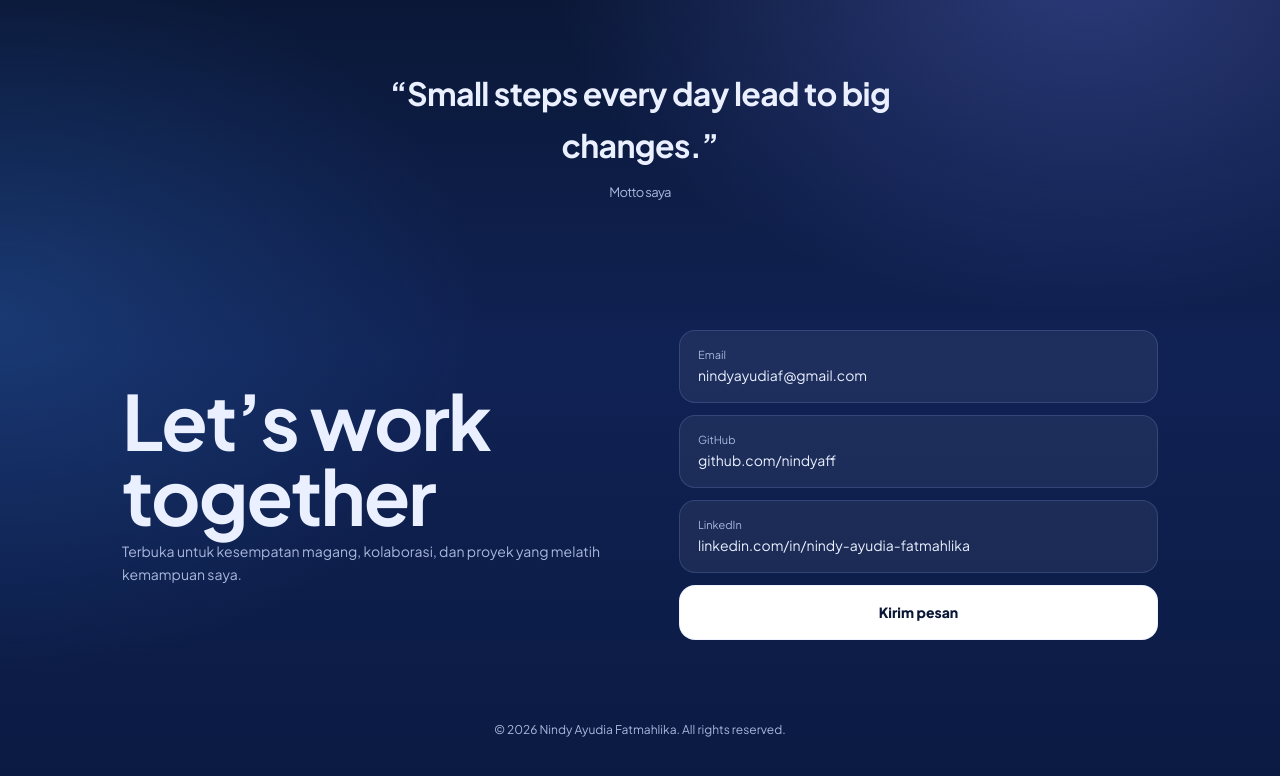
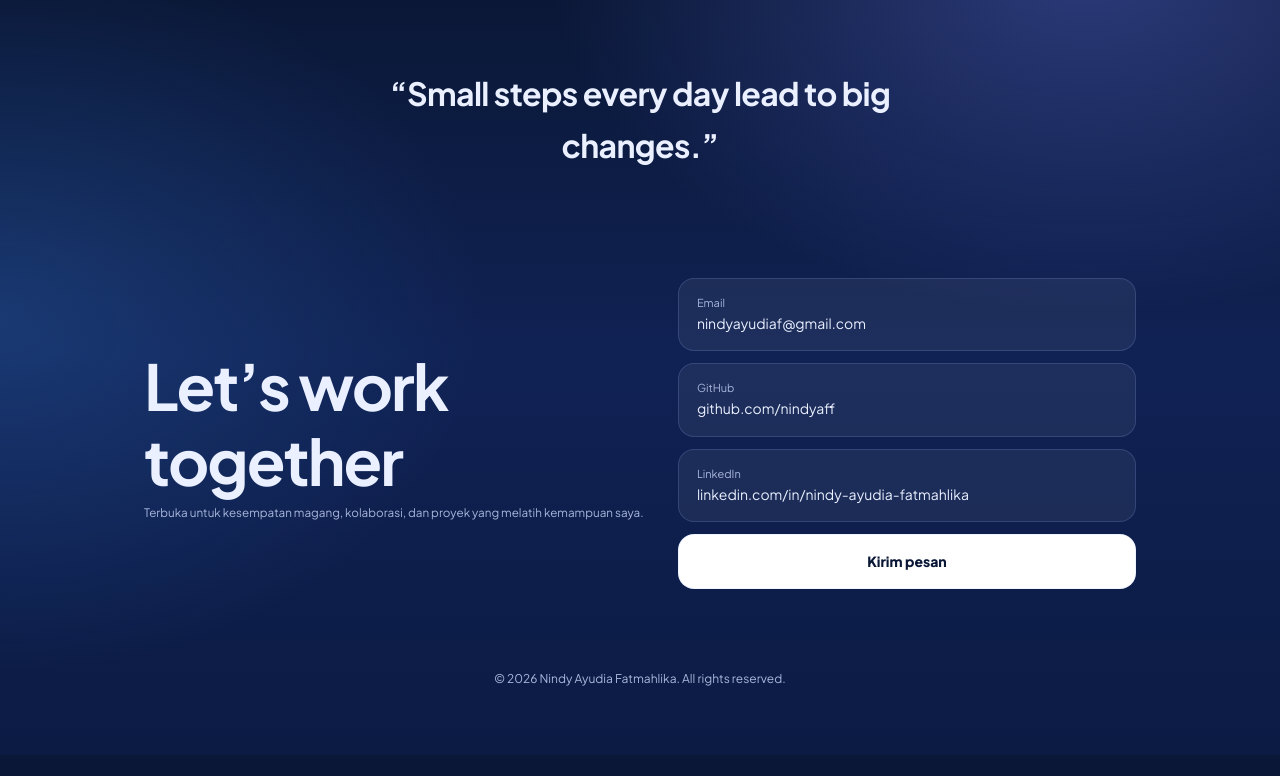
Before and after one commit to nindyaff/Portofolio, a plain HTML site: page index.html in a window 1280 px wide. Shown: the part 2407-3183 px from the top of the page. After the commit the page ends 3162 px from the top, so only its background shows below. Drawn offline with Linux system fonts and the light colour scheme.

Commit message:
Update index.html

```diff
--- a/index.html
+++ b/index.html
@@ -84,7 +84,7 @@
 <div class="about"><div><p>Saya mahasiswa S1 Sistem Informasi Universitas Negeri Surabaya dengan latar belakang SMK jurusan Teknik Komputer dan Jaringan.</p><p>Saya memiliki rasa ingin tahu yang tinggi, senang mempelajari hal baru, dan percaya setiap pengalaman adalah kesempatan untuk berkembang. Saya ingin menjadi individu yang kompeten, kreatif, dan mampu menciptakan solusi digital yang bermanfaat bagi masyarakat.</p><p>Tujuan karier saya ada di analisis sistem, pengembangan sistem informasi, dan UI/UX design.</p></div>
 <div class="box"><h3>Pencapaian</h3><ul><li><b>Juara 3</b> UKBI tingkat Kabupaten</li><li><b>Peserta</b> Olimpiade Bahasa Indonesia tingkat Nasional</li><li><b>Peserta</b> Olimpiade Informatika tingkat Nasional</li></ul></div></div>
 <div class="edu"><div class="box"><h3>Universitas Negeri Surabaya</h3><p>S1 Sistem Informasi · 2026–Sekarang. Mempelajari dasar sistem informasi, teknologi, logika, dan pemecahan masalah.</p></div><div class="box"><h3>SMK NU Trate Gresik</h3><p>Teknik Komputer dan Jaringan. Dasar jaringan, perangkat keras, serta instalasi dan pemeliharaan komputer.</p></div></div>
-<p class="quote">“Small steps every day lead to big changes.”<small>Motto saya</small></p></section>
+<p class="quote">“Small steps every day lead to big changes.”<small>
 
 <section id="contact" class="contact"><div><h2>Let’s work together</h2><p class="sub">Terbuka untuk kesempatan magang, kolaborasi, dan proyek yang melatih kemampuan saya.</p></div>
 <div class="links"><a href="mailto:nindyayudiaf@gmail.com"><small>Email</small>nindyayudiaf@gmail.com</a><a href="https://github.com/nindyaff" target="_blank" rel="noopener"><small>GitHub</small>github.com/nindyaff</a><a href="https://www.linkedin.com/in/nindy-ayudia-fatmahlika" target="_blank" rel="noopener"><small>LinkedIn</small>linkedin.com/in/nindy-ayudia-fatmahlika</a><a class="send" href="mailto:nindyayudiaf@gmail.com">Kirim pesan</a></div></section>
```
